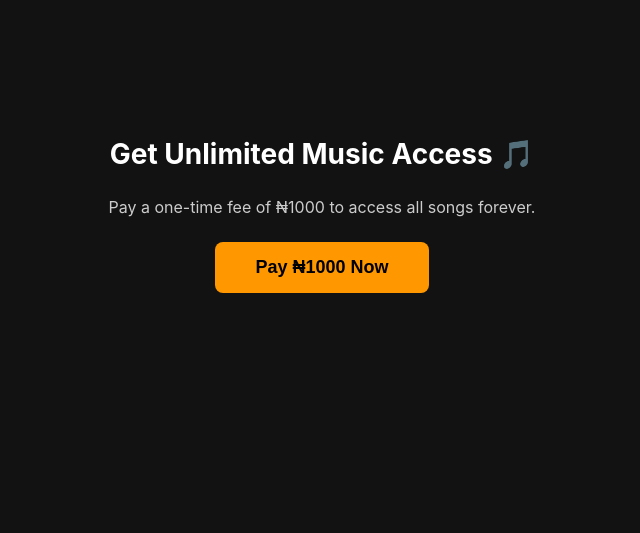
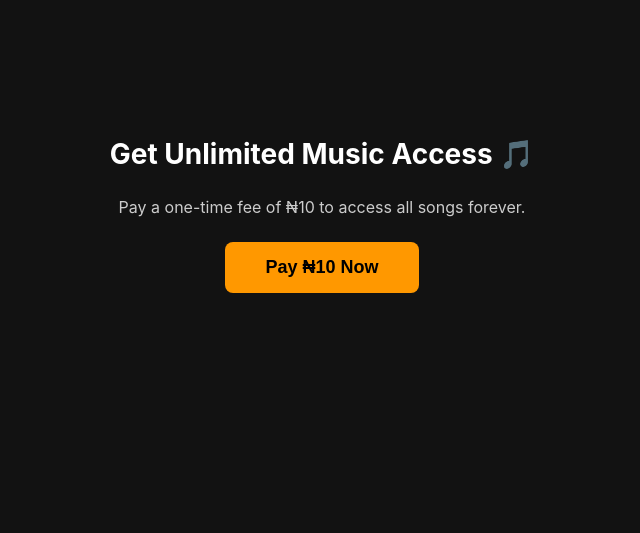
Before and after one commit to Tai-zen/Talk-It-Out, a Flask app: page /resources.html in a window 1280 px wide. Shown: the part 202-735 px from the top of the page, without its empty margins (318-958 px from the left). Run offline with Flask 3, Linux system fonts and the light colour scheme; some libraries are stand-ins or nearby versions.

Commit message:
Changed the price for the sound lounge

```diff
--- a/app.py
+++ b/app.py
@@ -7,7 +7,6 @@ import os
 from dotenv import load_dotenv
 
 load_dotenv()
-
 
 app = Flask(__name__)
 app.secret_key = "your_secret_key"
--- a/templates/resources.html
+++ b/templates/resources.html
@@ -51,8 +51,8 @@
 <body>
 
     <h1>Get Unlimited Music Access 🎵</h1>
-    <p>Pay a one-time fee of ₦1000 to access all songs forever.</p>
-    <button id="payBtn">Pay ₦1000 Now</button>
+    <p>Pay a one-time fee of ₦10 to access all songs forever.</p>
+    <button id="payBtn">Pay ₦10 Now</button>
 
     <script>
         // ✅ Callback after payment is complete
@@ -81,7 +81,7 @@
                 pay_item_id: "7139718",       // your pay item ID
                 txn_ref: txnRef,              // unique reference
                 site_redirect_url: window.location.origin + "./sound.html", // redirect after payment
-                amount: 5000,               // in kobo (₦1000 = 100000 kobo)
+                amount: 1000,               // in kobo (₦1000 = 100000 kobo)
                 currency: 566,                // NGN
                 onComplete: paymentCallback,  // callback function
                 mode: 'LIVE'                  // use 'LIVE' when going live
```
